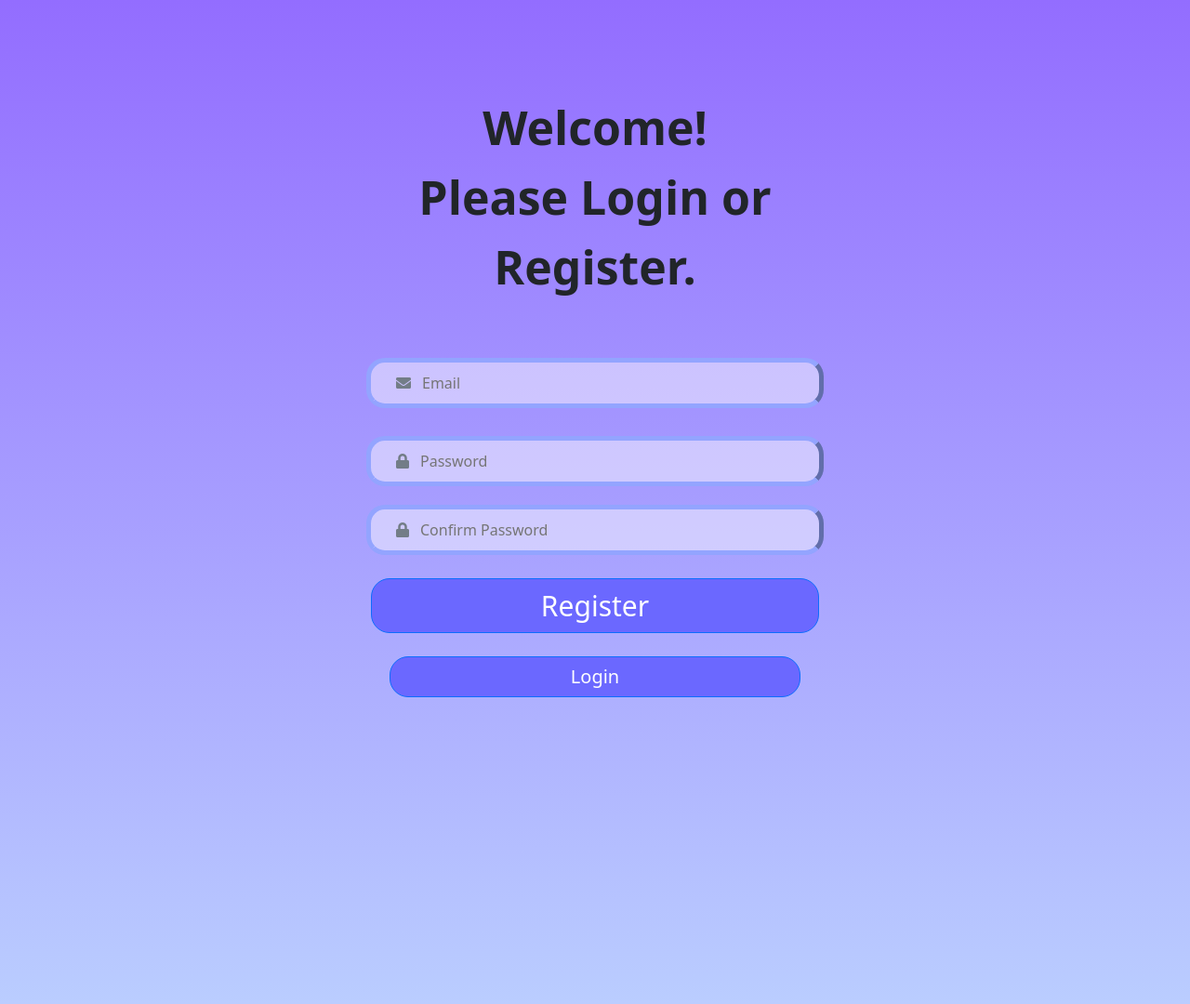
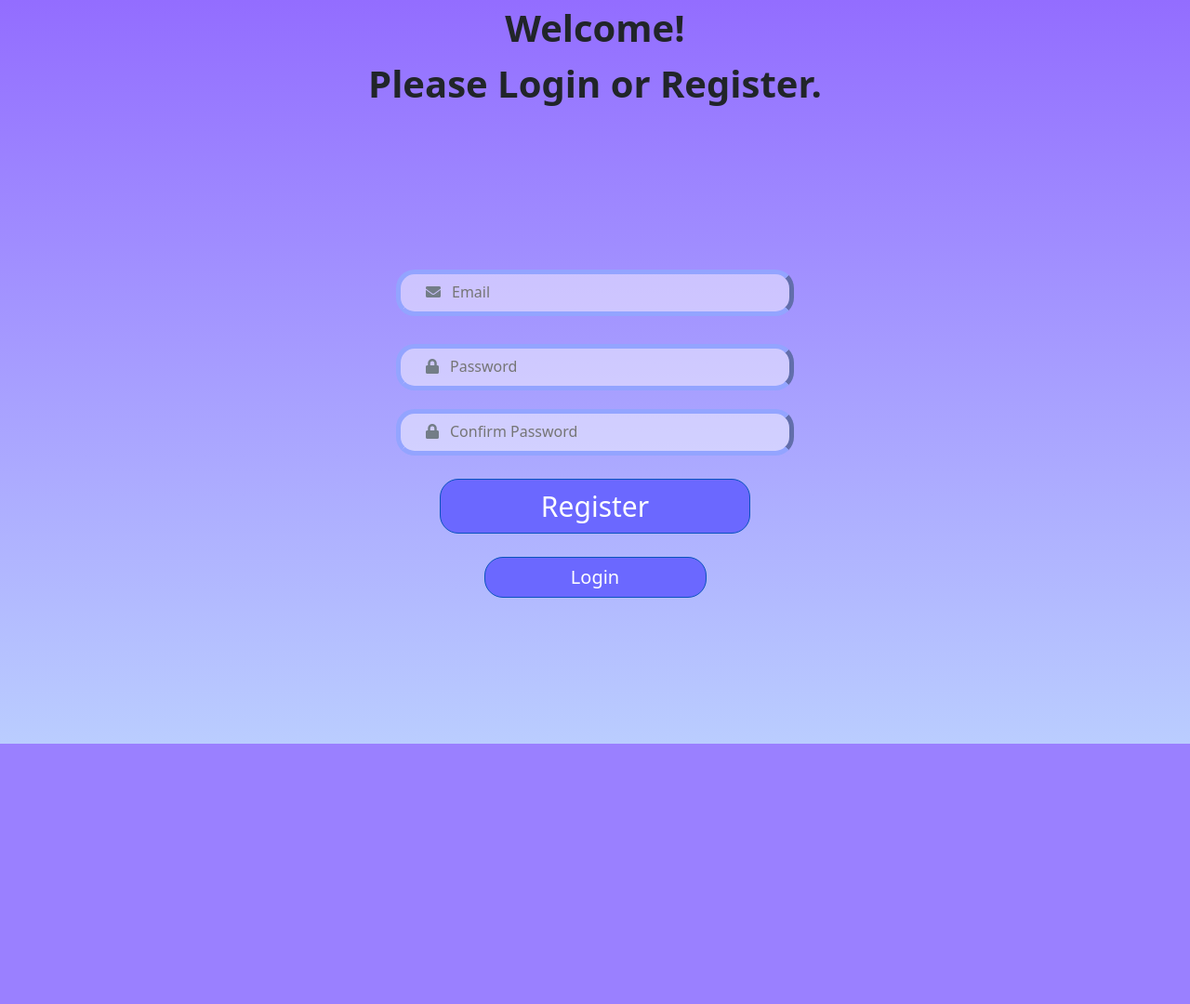
Before and after one commit to williamrl/IoTProject, a Flask app: page /register in a window 1280 px wide. Shown: the whole page at 93% size. After the commit the page ends 800 px from the top, so only its background shows below. Run offline with Flask 3, Linux system fonts and the light colour scheme; some libraries are stand-ins or nearby versions.

Commit message:
Add files via upload

```diff
--- a/templates/register.html
+++ b/templates/register.html
@@ -1,5 +1,5 @@
 <!DOCTYPE html>
-<html data-bs-theme="light" lang="en" style="background: linear-gradient(#936dff 0%, #bacdff), #d1d5ff;">
+<html data-bs-theme="light" lang="en" style="background: linear-gradient(#936dff 0%, #bacdff), #d1d5ff;height: 100%;">
 
 <head>
     <meta charset="utf-8">
@@ -9,25 +9,27 @@
     <link rel="stylesheet" href="{{ url_for('static', filename='fonts/fontawesome-all.min.css') }}">
 </head>
 
-<body style="background: rgba(255,255,255,0);min-height: 1080px;">
-    <div class="container" style="max-width: 576px;min-height: 900px;">
-        <div class="row">
+<body style="background: rgba(255,255,255,0);min-width: 0px;height: 100%;">
+    <div class="container" style="height: 100%;width: 60%;max-height: 100%;max-width: 40%;">
+        <div class="row" style="height: 100%;">
             <form action="{{ url_for('register') }}" method="post">
-            <div class="col-sm-12 col-md-12">
-                <div>
-                    <div>
-                        <p style="text-align: center;font-weight: bold;font-size: 50px;padding-top: 100px;">Welcome! <br>Please Login or Register.</p>
-                        <p style="text-align: center;font-weight: bold;font-size: 20px;padding-top: 0px;color: rgb(190,45,36);">{{ message }}</p>
+            <div class="col-sm-12 col-md-12 col-xxl-12" style="height: 100%;max-height: 100%;">
+                <div style="max-height: 100%;height: 100%;">
+                    <div style="height: 20%;">
+                        <p class="fs-1" style="text-align: center;font-weight: bold;font-size: 50px;padding-top: 0px;height: 100%;margin-bottom: 0px;width: 100%;">Welcome! <br>Please Login or Register.</p>
                     </div>
-                    <div style="background: rgba(255,255,255,0.46);padding: 7px;border-radius: 20px;padding-left: 20px;margin-left: 30px;border-width: 5px;border-color: rgb(147,164,255);border-top-width: 5px;border-top-style: solid;border-right-width: 5px;border-right-style: outset;border-bottom-width: 5px;border-bottom-style: solid;border-left-width: 5px;border-left-style: outset;margin-bottom: 30px;margin-top: 60px;margin-right: 30px;max-height: 54px;"><i class="fas fa-envelope" style="background: rgba(211,221,255,0);padding-left: 7px;border-width: 0px;border-color: rgb(79,167,255);color: rgb(115,125,135);"></i><input type="text" name="email" style="padding-left: 0px;padding-right: 20px;margin-left: 10px;background: rgba(255,255,255,0);border-color: rgba(0,0,0,0);height: 42px;margin-top: -6px;" placeholder="Email"></div>
-                    <div style="background: rgba(255,255,255,0.46);padding: 7px;border-radius: 20px;padding-left: 20px;margin-left: 30px;border-width: 5px;border-color: rgb(147,164,255);border-top-width: 5px;border-top-style: solid;border-right-width: 5px;border-right-style: outset;border-bottom-width: 5px;border-bottom-style: solid;border-left-width: 5px;border-left-style: outset;margin-bottom: 20px;margin-right: 30px;max-height: 54px;"><i class="fas fa-lock" style="background: rgba(211,221,255,0);padding-left: 7px;border-width: 0px;border-color: rgb(79,167,255);color: rgb(115,125,135);"></i><input type="password" name="password" style="height: 42px;width: 189px;margin-top: -6px;margin-left: 10px;padding-right: 20px;padding-left: 0px;background: rgba(255,255,255,0);border-color: rgba(0,0,0,0);" placeholder="Password"></div>
-                    <div style="background: rgba(255,255,255,0.46);padding: 7px;border-radius: 20px;padding-left: 20px;margin-left: 30px;border-width: 5px;border-color: rgb(147,164,255);border-top-width: 5px;border-top-style: solid;border-right-width: 5px;border-right-style: outset;border-bottom-width: 5px;border-bottom-style: solid;border-left-width: 5px;border-left-style: outset;margin-bottom: 20px;margin-right: 30px;max-height: 54px;"><i class="fas fa-lock" style="background: rgba(211,221,255,0);padding-left: 7px;border-width: 0px;border-color: rgb(79,167,255);color: rgb(115,125,135);"></i><input type="password" name="confirmpassword" style="height: 42px;width: 189px;margin-top: -6px;margin-left: 10px;padding-right: 20px;padding-left: 0px;background: rgba(255,255,255,0);border-color: rgba(0,0,0,0);" placeholder="Confirm Password"></div>
+                    <div style="height: 10%;">
+                        <p class="fs-4" style="text-align: center;font-weight: bold;font-size: 50px;padding-top: 0px;height: 100%;margin-bottom: 0px;width: 100%;color: rgb(180,28,28);">{{ message }}</p>
+                    </div>
+                    <div style="background: rgba(255,255,255,0.46);padding: 7px;border-radius: 20px;padding-left: 20px;margin-left: 30px;border-width: 5px;border-color: rgb(147,164,255);border-top-width: 5px;border-top-style: solid;border-right-width: 5px;border-right-style: outset;border-bottom-width: 5px;border-bottom-style: solid;border-left-width: 5px;border-left-style: outset;margin-bottom: 30px;margin-top: 50px;margin-right: 30px;max-height: 54px;"><i class="fas fa-envelope" style="background: rgba(211,221,255,0);padding-left: 7px;border-width: 0px;border-color: rgb(79,167,255);color: rgb(115,125,135);"></i><input type="text" name="email" style="padding-left: 0px;padding-right: 20px;margin-left: 10px;background: rgba(255,255,255,0);border-color: rgba(0,0,0,0);margin-top: -6px;height: 100%;width: 80%;" placeholder="Email"></div>
+                    <div style="background: rgba(255,255,255,0.46);padding: 7px;border-radius: 20px;padding-left: 20px;margin-left: 30px;border-width: 5px;border-color: rgb(147,164,255);border-top-width: 5px;border-top-style: solid;border-right-width: 5px;border-right-style: outset;border-bottom-width: 5px;border-bottom-style: solid;border-left-width: 5px;border-left-style: outset;margin-bottom: 20px;margin-right: 30px;max-height: 54px;"><i class="fas fa-lock" style="background: rgba(211,221,255,0);padding-left: 7px;border-width: 0px;border-color: rgb(79,167,255);color: rgb(115,125,135);"></i><input type="password" name="password" style="height: 100%;width: 80%;margin-top: -6px;margin-left: 10px;padding-right: 20px;padding-left: 0px;background: rgba(255,255,255,0);border-color: rgba(0,0,0,0);" placeholder="Password"></div>
+                    <div style="background: rgba(255,255,255,0.46);padding: 7px;border-radius: 20px;padding-left: 20px;margin-left: 30px;border-width: 5px;border-color: rgb(147,164,255);border-top-width: 5px;border-top-style: solid;border-right-width: 5px;border-right-style: outset;border-bottom-width: 5px;border-bottom-style: solid;border-left-width: 5px;border-left-style: outset;margin-bottom: 20px;margin-right: 30px;max-height: 54px;"><i class="fas fa-lock" style="background: rgba(211,221,255,0);padding-left: 7px;border-width: 0px;border-color: rgb(79,167,255);color: rgb(115,125,135);"></i><input type="password" name="confirmpassword" style="height: 100%;width: 80%;margin-top: -6px;margin-left: 10px;padding-right: 20px;padding-left: 0px;background: rgba(255,255,255,0);border-color: rgba(0,0,0,0);" placeholder="Confirm Password"></div>
+                    <div style="background: rgba(194,200,232,0);padding: 0px;border-radius: 20px;padding-left: 0px;margin-left: 0px;margin-bottom: 30px;margin-right: 0px;max-height: 54px;border-width: 5px;border-color: rgba(147,164,255,0);border-top-width: 5px;border-top-style: solid;border-right-width: 5px;border-right-style: outset;border-bottom-width: 5px;border-bottom-style: solid;border-left: 5px outset rgba(147,164,255,0);text-align: center;"><button class="btn btn-primary active" type="submit" style="max-width: 100%;width: 70%;background: rgb(107,104,255);border-radius: 20px;font-size: 30px;text-align: center;padding-right: 0px;padding-left: 0px;">Register</button></div>
+                    </form>
+                    <a href="/">
+                    <div style="background: rgba(194,200,232,0);padding: 0px;border-radius: 20px;padding-left: 0px;margin-left: 0px;margin-bottom: 0px;margin-right: 0px;max-height: 54px;border-width: 5px;border-color: rgba(147,164,255,0);border-top-width: 5px;border-top-style: solid;border-right-width: 5px;border-right-style: outset;border-bottom-width: 5px;border-bottom-style: solid;border-left: 5px outset rgba(147,164,255,0);text-align: center;"><button class="btn btn-primary active text-center" type="button" style="width: 50%;background: rgb(107,104,255);border-radius: 20px;font-size: 20px;text-align: center;padding-right: 0px;padding-left: 0px;">Login</button></div>
+                    </a>
                 </div>
-                <div style="background: rgba(194,200,232,0);padding: 0px;border-radius: 20px;padding-left: 0px;margin-left: 30px;margin-bottom: 30px;margin-right: 30px;max-height: 54px;border-width: 5px;border-color: rgba(147,164,255,0);border-top-width: 5px;border-top-style: solid;border-right-width: 5px;border-right-style: outset;border-bottom-width: 5px;border-bottom-style: solid;border-left: 5px outset rgba(147,164,255,0);"><button class="btn btn-primary" type="submit" style="max-width: 482px;width: 482px;background: rgb(107,104,255);border-radius: 20px;font-size: 30px;text-align: center;">Register</button></div>
-                </form>
-                <a href="/">
-                <div style="background: rgba(194,200,232,0);padding: 0px;border-radius: 20px;padding-left: 0px;margin-left: 50px;margin-bottom: 30px;margin-right: 30px;max-height: 54px;border-width: 5px;border-color: rgba(147,164,255,0);border-top-width: 5px;border-top-style: solid;border-right-width: 5px;border-right-style: outset;border-bottom-width: 5px;border-bottom-style: solid;border-left: 5px outset rgba(147,164,255,0);"><button class="btn btn-primary" type="button" style="max-width: 442px;width: 482px;background: rgb(107,104,255);border-radius: 20px;font-size: 20px;text-align: center;">Login</button></div>
-                </a>
             </div>
         </div>
     </div>
```
Also changed, not shown: templates/login.html (+16 -15 lines).
